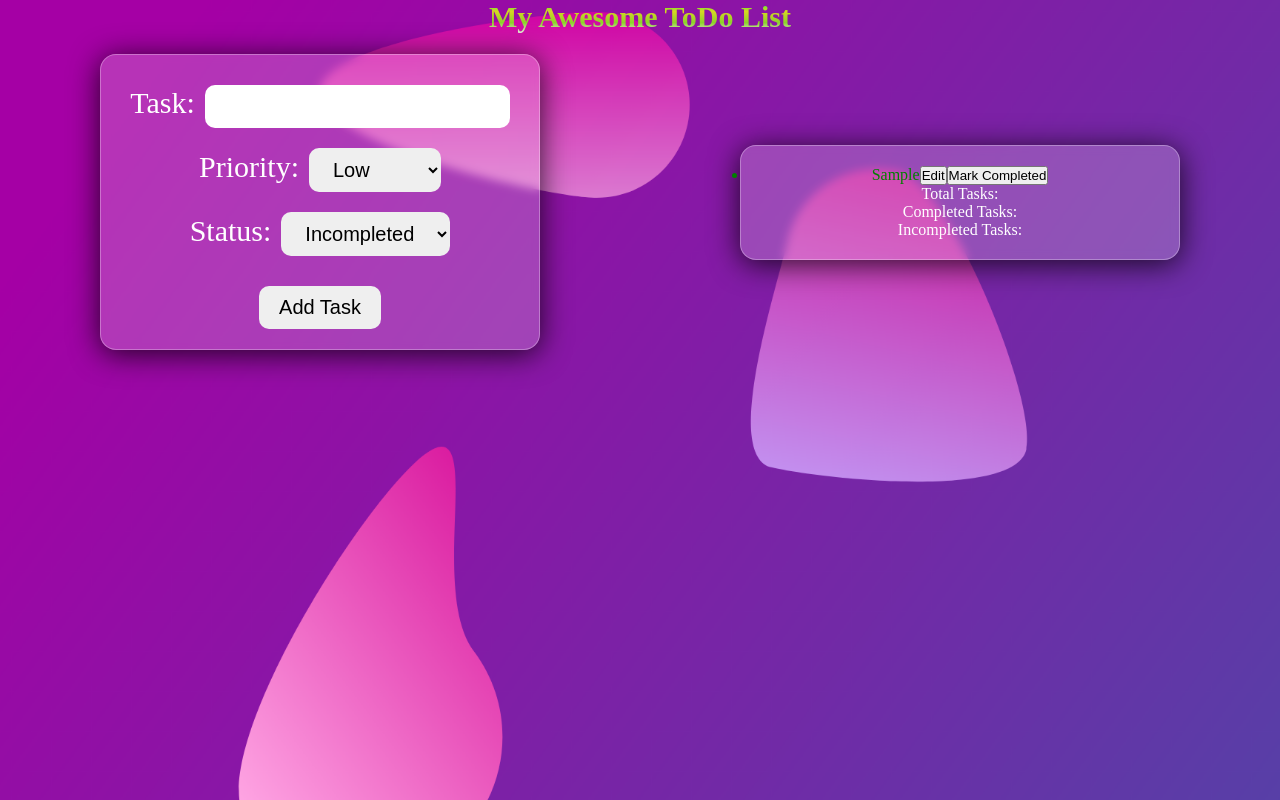
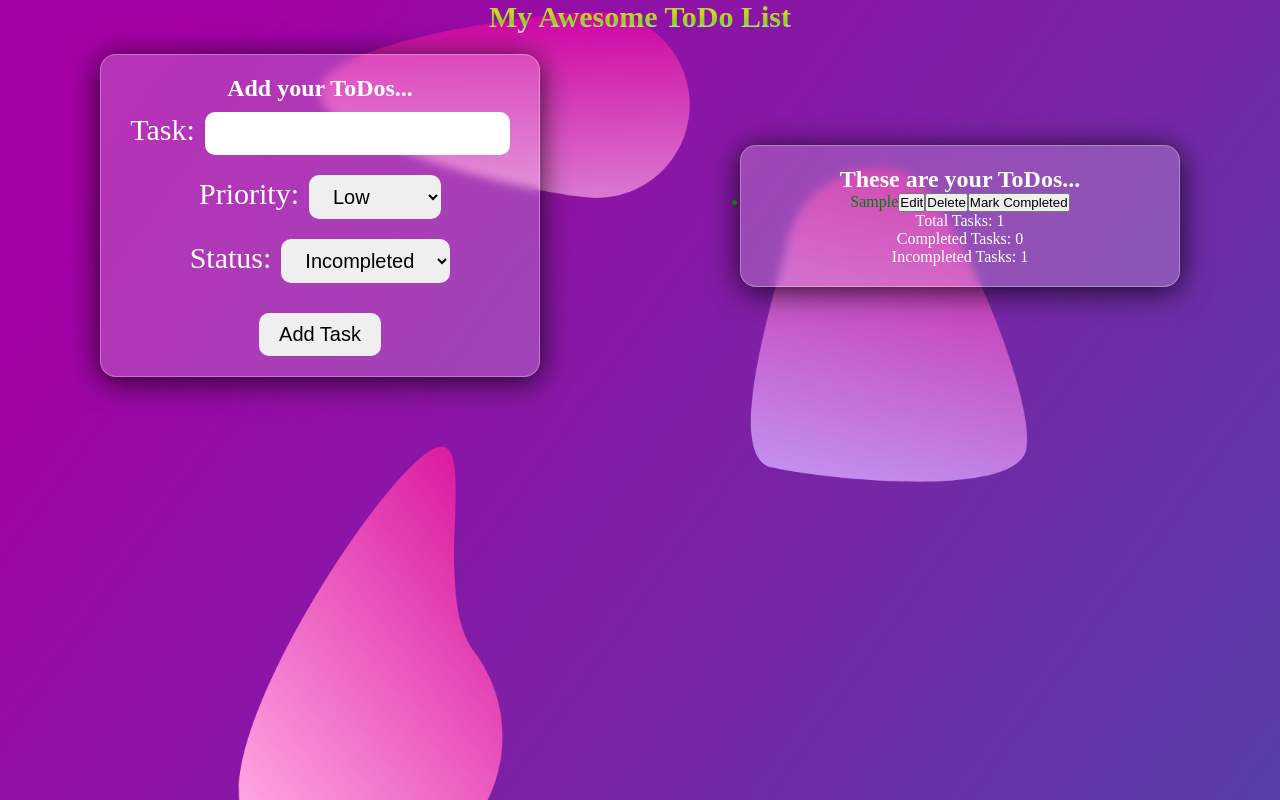
Before and after one commit to Miraz9907/react-todo-list-app, a React (Vite) app: page / in a window 1280 px wide. Both pictures are taken after typing "Sample" into the empty fields and a click on the button "Add Task". Built offline with nearby package versions, Linux system fonts and the light colour scheme.

Commit message:
implement delete functionality

```diff
--- a/src/components/TodoList/TodoList.css
+++ b/src/components/TodoList/TodoList.css
@@ -27,6 +27,7 @@
     box-shadow: 0 4px 30px rgba(0,0,0,0.8);
     backdrop-filter: blur(5px);
 }
+
 label{
     margin: 10px 0px;
     font-size: 30px;
--- a/src/components/TodoList/TodoList.jsx
+++ b/src/components/TodoList/TodoList.jsx
@@ -88,6 +88,23 @@ const TodoList = () => {
         savaTasksToLocalStorage(updatedTasks);
       };
 
+    const handleDeleteTask = (id) => {
+        const confirmed = window.confirm('Are you sure you want to delete this task?');
+
+        if (confirmed) {
+          // Remove task from the state
+          const updatedTasks = tasks.filter(task => task.id !== id);
+          setTasks(updatedTasks);
+
+          // Save tasks to localStorage
+          savaTasksToLocalStorage()
+        //   saveTasksToLocalStorage(updatedTasks);
+        }
+    };
+
+    const totalTasks = tasks.length;
+    const completedTasks = tasks.filter(task => task.status === 'completed').length;
+    const incompletedTasks = tasks.filter(task => task.status === 'incomplete').length;
 
 
     return (
@@ -95,6 +112,7 @@ const TodoList = () => {
             <h1 className="title">My Awesome ToDo List</h1>
             <div className="container">
                 <div className="card">
+                    <h2 className="">Add your ToDos...</h2>
                     <label>
                         Task:
                         <input type="text" value={input} onChange={handleInputChange} />
@@ -120,24 +138,23 @@ const TodoList = () => {
                 </div>
 
                 <div className="card">
-
+                <h2 className="">These are your ToDos...</h2>
                     <ul>
                         {tasks.map((task) => (
                             <li key={task.id} style={{ color: priorities[task.priority], textDecoration: task.status === 'completed' ? 'line-through' : 'none' }}>
                             {task.text}
                             <button onClick={() => handleEditTask(task.id)}>Edit</button>
+                            <button onClick={() => handleDeleteTask(task.id)}>Delete</button>
                             <button onClick={() => handleToggleStatus(task.id)}>
                             {task.status === 'incomplete' ? 'Mark Completed' : 'Mark Incomplete'}
                             </button>
                         </li>
                         ))}
                     </ul>
-
-
                     <div>
-                    <p>Total Tasks: {}</p>
-                    <p>Completed Tasks: {}</p>
-                    <p>Incompleted Tasks: {}</p>
+                        <p>Total Tasks: {totalTasks}</p>
+                        <p>Completed Tasks: {completedTasks}</p>
+                        <p>Incompleted Tasks: {incompletedTasks}</p>
                     </div>
                 </div>
 
```
Lines whose indentation alone changed are shown as unchanged.
